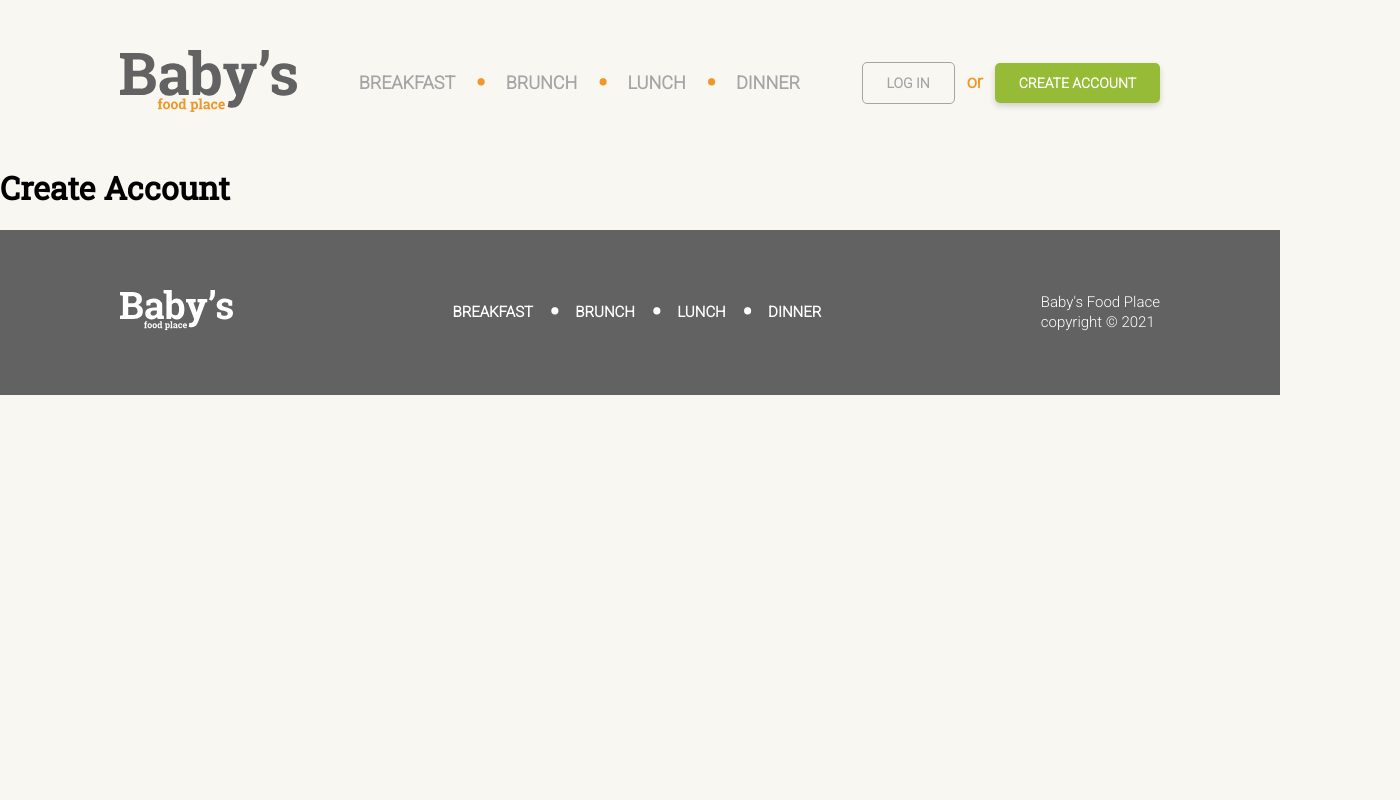
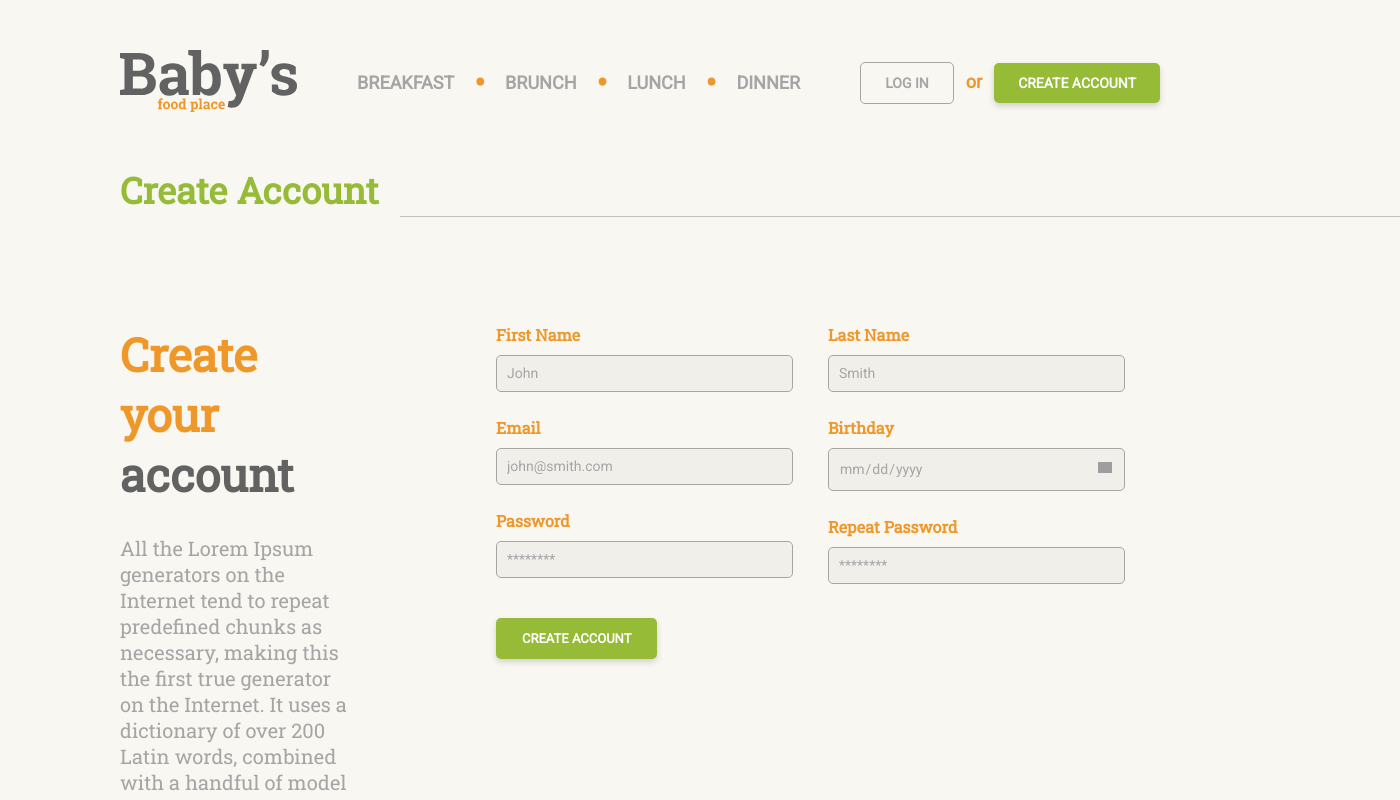
Before and after one commit to LazarevskiGoce16/final-project-recipes-web-page, a React (Create React App) app in the folder web/: page /register in a window 1280 px wide. Shown: the top 800 px of the page, 1400 px wide, since content can reach past the window. Built offline with nearby package versions, Linux system fonts and the light colour scheme.

Commit message:
created and styled the register page

```diff
--- a/web/src/components/Register.jsx
+++ b/web/src/components/Register.jsx
@@ -8,8 +8,47 @@ export const Register = () => {
         <Header />
         <div className='register-body'>
             <div className='register-wrapper'>
-                <div className='register-wrapper'>
+                <div className='register-title'>
                     <h1>Create Account</h1>
+                </div>
+                <div className='register-content'>
+                    <div className='register-left-content'>
+                        <h1>
+                            <span style={{color: '#F0972A'}}>Create your </span>
+                            <span style={{color: '#626262'}}>account</span>
+                        </h1>
+                        <p>All the Lorem Ipsum generators on the Internet tend to repeat predefined chunks as necessary, making this the first true generator on the Internet. It uses a dictionary of over 200 Latin words, combined with a handful of model sentence structures, to generate Lorem Ipsum which looks reasonable.</p>
+                    </div>
+                    <div className='register-right-content'>
+                        <div className='left-column'>
+                            <label htmlFor="">First Name</label>
+                            <br />
+                            <input type="text" placeholder='John'/>
+                            <br />
+                            <label htmlFor="">Email</label>
+                            <br />
+                            <input type="email" placeholder='john@smith.com'/>
+                            <br />
+                            <label htmlFor="">Password</label>
+                            <br />
+                            <input type="password" placeholder='********'/>
+                            <br />
+                            <button className='register-button'>CREATE ACCOUNT</button>
+                        </div>
+                        <div className='right-column'>
+                            <label htmlFor="">Last Name</label>
+                            <br />
+                            <input type="text" placeholder='Smith'/>
+                            <br />
+                            <label htmlFor="">Birthday</label>
+                            <br />
+                            <input type="date" max='2023-01-01' required pattern="(?:((?:0[1-9]|1[0-9]|2[0-9])\/(?:0[1-9]|1[0-2])|(?:30)\/(?!02)(?:0[1-9]|1[0-2])|31\/(?:0[13578]|1[02]))\/(?:19|20)[0-9]{2})" className='input-date'/>
+                            <br />
+                            <label htmlFor="">Repeat Password</label>
+                            <br />
+                            <input type="password" placeholder='********'/>
+                        </div>
+                    </div>
                 </div>
             </div>
         </div>
--- a/web/src/css/Header.css
+++ b/web/src/css/Header.css
@@ -1,5 +1,5 @@
 @import url('https://fonts.googleapis.com/css2?family=Roboto+Slab&display=swap');
-@import url('https://fonts.googleapis.com/css2?family=Roboto+Slab&family=Roboto:wght@300&display=swap');
+@import url('https://fonts.googleapis.com/css2?family=Roboto+Slab&family=Roboto:wght@400&display=swap');
 
 html, body {
     width: 100%;
@@ -35,6 +35,7 @@ header {
     opacity: 1;
     size: 18px;
     transition: 0.2s;
+    font-weight: bolder;
 }
 
 .recipe-link-header:hover {
--- a/web/src/css/Login.css
+++ b/web/src/css/Login.css
@@ -38,9 +38,6 @@ html, body {
 
 .login-content {
     display: flex;
-}
-
-.login-left-content {
     margin-bottom: 250px;
 }
 
@@ -62,7 +59,7 @@ html, body {
     letter-spacing: 0px;
     color: #A5A5A5;
     opacity: 1;
-    width: 650px;
+    width: 680px;
 }
 
 .login-right-content {
@@ -88,14 +85,14 @@ html, body {
     padding: 10px;
     margin-top: 10px;
     margin-bottom: 25px;
-    width: 230px;
+    width: 275px;
     transition: 0.2s;
     outline: none;
 }
 
 .login-right-content input::placeholder {
     font: var(--unnamed-font-style-normal) normal var(--unnamed-font-weight-bold) var(--unnamed-font-size-14)/var(--unnamed-line-spacing-19) var(--unnamed-font-family-roboto);
-    font: normal normal 600 14px/19px Roboto;
+    font: normal normal 500 14px/19px Roboto;
     letter-spacing: var(--unnamed-character-spacing-0);
     text-align: left;
     letter-spacing: 0px;
@@ -120,7 +117,7 @@ html, body {
     font: normal normal 600 13px/21px Roboto;
     letter-spacing: var(--unnamed-character-spacing-0);
     text-align: center;
-    padding: 8px 26px;
+    padding: 10px 26px;
     margin-top: 15px;
     transition: 0.2s;
     cursor: pointer;
--- a/web/src/css/Register.css
+++ b/web/src/css/Register.css
@@ -3,3 +3,141 @@
 html, body {
     font-family: 'Roboto Slab', serif;
 }
+
+.register-wrapper {
+    margin: 10px 120px;
+}
+
+.register-title {
+    margin-top: 10px;
+    margin-bottom: 110px;
+}
+
+.register-title h1 {
+    font: var(--unnamed-font-style-normal) normal var(--unnamed-font-weight-bold) var(--unnamed-font-size-36)/var(--unnamed-line-spacing-48) var(--unnamed-font-family-roboto-slab);
+    letter-spacing: var(--unnamed-character-spacing-0);
+    color: var(--green);
+    text-align: left;
+    font: normal normal bold 36px/48px Roboto Slab;
+    letter-spacing: 0px;
+    color: #96BB36;
+    opacity: 1;
+}
+
+.register-title h1:after {
+    content: "";
+    width: 1000px;
+    height: 0.2px;
+    display: block;
+    background: #c2c2c2;
+    position: absolute;
+    right: 0;
+    top: 27%;
+    left: 400px;
+}
+
+.register-content {
+    display: flex;
+    margin-bottom: 250px;
+}
+
+.register-left-content {
+    width: 412px;
+}
+
+.register-left-content h1 {
+    font: var(--unnamed-font-style-normal) normal var(--unnamed-font-weight-bold) 46px/60px var(--unnamed-font-family-roboto-slab);
+    letter-spacing: var(--unnamed-character-spacing-0);
+    text-align: left;
+    font: normal normal bold 46px/60px Roboto Slab;
+    letter-spacing: 0px;
+    margin-top: 0px;
+}
+
+.register-left-content p {
+    font: var(--unnamed-font-style-normal) normal var(--unnamed-font-weight-normal) var(--unnamed-font-size-20)/var(--unnamed-line-spacing-26) var(--unnamed-font-family-roboto-slab);
+    letter-spacing: var(--unnamed-character-spacing-0);
+    color: var(--midgrey);
+    text-align: left;
+    font: normal normal normal 20px/26px Roboto Slab;
+    letter-spacing: 0px;
+    color: #A5A5A5;
+    opacity: 1;
+}
+
+.register-right-content {
+    display: flex;
+    margin-left: 140px;
+}
+
+.register-right-content label {
+    font: var(--unnamed-font-style-normal) normal var(--unnamed-font-weight-bold) 16px/21px var(--unnamed-font-family-roboto-slab);
+    letter-spacing: var(--unnamed-character-spacing-0);
+    text-align: left;
+    font: normal normal bold 16px/21px Roboto Slab;
+    letter-spacing: 0px;
+    color: #F0972A;
+    opacity: 1;
+}
+
+.register-right-content input {
+    background: #F0EFEA 0% 0% no-repeat padding-box;
+    border: 1px solid #A5A5A5;
+    border-radius: 5px;
+    opacity: 1;
+    padding: 10px;
+    margin-top: 10px;
+    margin-bottom: 25px;
+    margin-right: 35px;
+    width: 275px;
+    transition: 0.2s;
+    outline: none;
+}
+
+.register-right-content input::placeholder {
+    font: var(--unnamed-font-style-normal) normal var(--unnamed-font-weight-bold) var(--unnamed-font-size-14)/var(--unnamed-line-spacing-19) var(--unnamed-font-family-roboto);
+    font: normal normal 500 14px/19px Roboto;
+    letter-spacing: var(--unnamed-character-spacing-0);
+    text-align: left;
+    letter-spacing: 0px;
+    color: #A5A5A5;
+    opacity: 1;
+}
+
+.register-right-content input:focus {
+    border: 1px solid rgb(80, 80, 80);
+    transition: 0.2s;
+}
+
+.input-date {
+    color: #A5A5A5;
+    font: var(--unnamed-font-style-normal) normal var(--unnamed-font-weight-bold) var(--unnamed-font-size-14)/var(--unnamed-line-spacing-19) var(--unnamed-font-family-roboto);
+    font: normal normal 500 14px/19px Roboto;
+}
+
+.input-date::-webkit-calendar-picker-indicator {
+    background-image: url(https://www.pngfind.com/pngs/m/22-226586_open-down-arrow-icon-gray-hd-png-download.png);
+}
+
+.register-button {
+    background: var(--green) 0% 0% no-repeat padding-box;
+    background: #96BB36 0% 0% no-repeat padding-box;
+    box-shadow: 0px 3px 6px #00000029;
+    opacity: 1;
+    border: 0;
+    border-radius: 5px;
+    color: white;
+    font: var(--unnamed-font-style-normal) normal 900 16px/21px var(--unnamed-font-family-roboto);
+    font: normal normal 600 13px/21px Roboto;
+    letter-spacing: var(--unnamed-character-spacing-0);
+    text-align: center;
+    padding: 10px 26px;
+    margin-top: 15px;
+    transition: 0.2s;
+    cursor: pointer;
+}
+
+.register-button:hover {
+    transition: 0.2s;
+    background-color: #536b17;
+}
```
